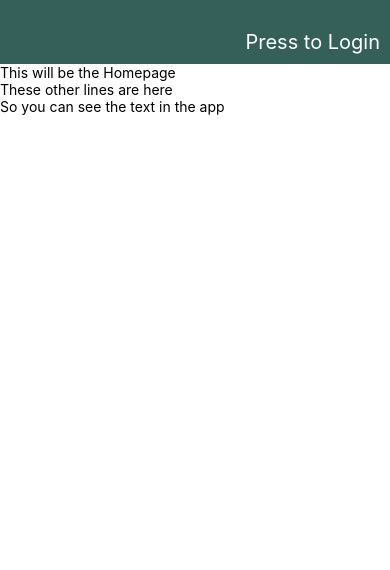
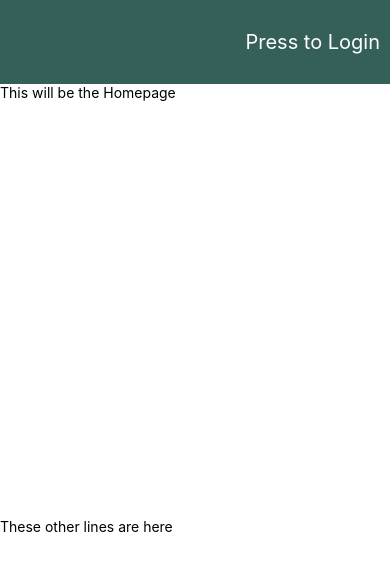
Before and after one commit to TheDancerCodes/react-native-demo, a React Native app: screen / in a window 390 px wide. Shown: the top 570 px of the page. Built offline with nearby package versions, Linux system fonts and the light colour scheme.

Commit message:
React Native Layouts: [+] We need to arrange our components to form an interface for our users.
[+] Using flex dimensions to layout our app.

```diff
--- a/app/sections/Header.js
+++ b/app/sections/Header.js
@@ -45,9 +45,9 @@
     // Style for our view that wraps our Text component
     headStyle: {
         paddingTop: 30,
-        paddingBottom: 10,
         paddingRight: 10,
-        backgroundColor: '#35605a'
+        backgroundColor: '#35605a',
+        flex: 1
     }
 
 
--- a/app/views/Home.js
+++ b/app/views/Home.js
@@ -5,12 +5,17 @@
 export class Home extends React.Component {
     render() {
         return (
-            <View>
+            <View style={styles.container}>
                 <Header message = 'Press to Login' />
-                <Text>This will be the Homepage</Text>
-                <Text>These other lines are here</Text>
-                <Text>So you can see the text in the app</Text>
+                <Text style={{flex:8}}>This will be the Homepage</Text>
+                <Text style={{flex:6}}>These other lines are here</Text>
             </View>
         );
     }
 }
+
+const styles = StyleSheet.create({
+    container: {
+        flex: 1,
+    }
+});
```
